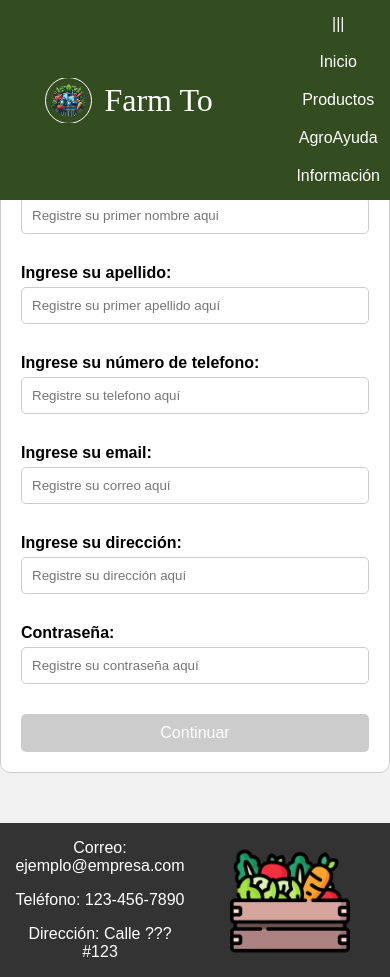
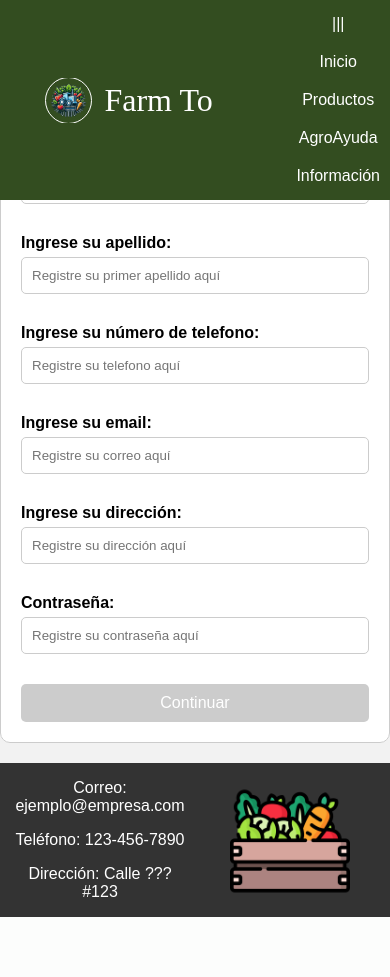
Before and after one commit to hametvega/Proyecto_formativo_final_UwU, a Flask app: page /Registro_personas in a window 390 px wide. After the commit the page ends 917 px from the top, so only its background shows below. Run offline with Flask 3, Linux system fonts and the light colour scheme.

Commit message:
Se agrego una funcionalidad responsive pero se deben realizar pruebas para verificar la funcionalidad de la página para adaptarse a otras pantallas.

```diff
--- a/static/CSS/Registro_Login_Page.css
+++ b/static/CSS/Registro_Login_Page.css
@@ -82,3 +82,11 @@ h4
 {
     margin: 5px 0;
 }
+
+@media screen and (max-width: 500px)
+{
+    fieldset
+    {
+        margin: 20px auto;
+    }
+}
```
